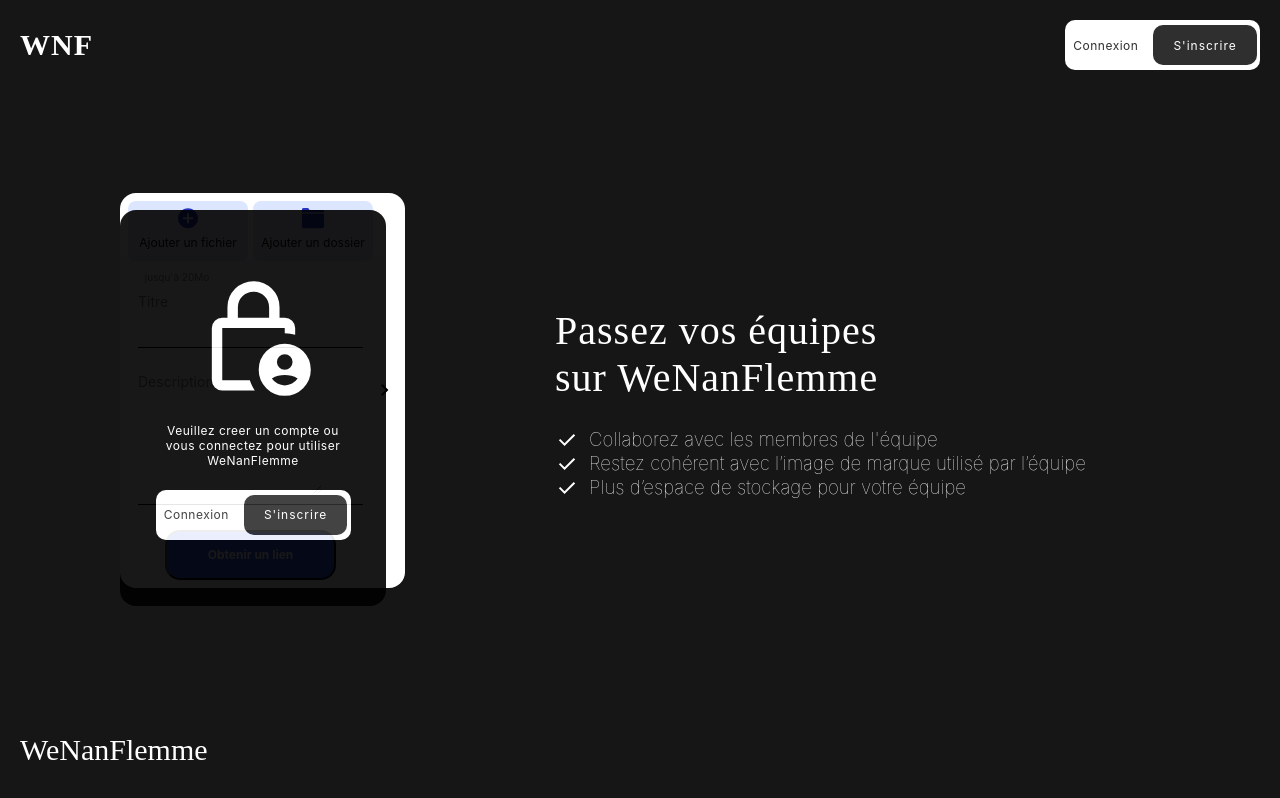
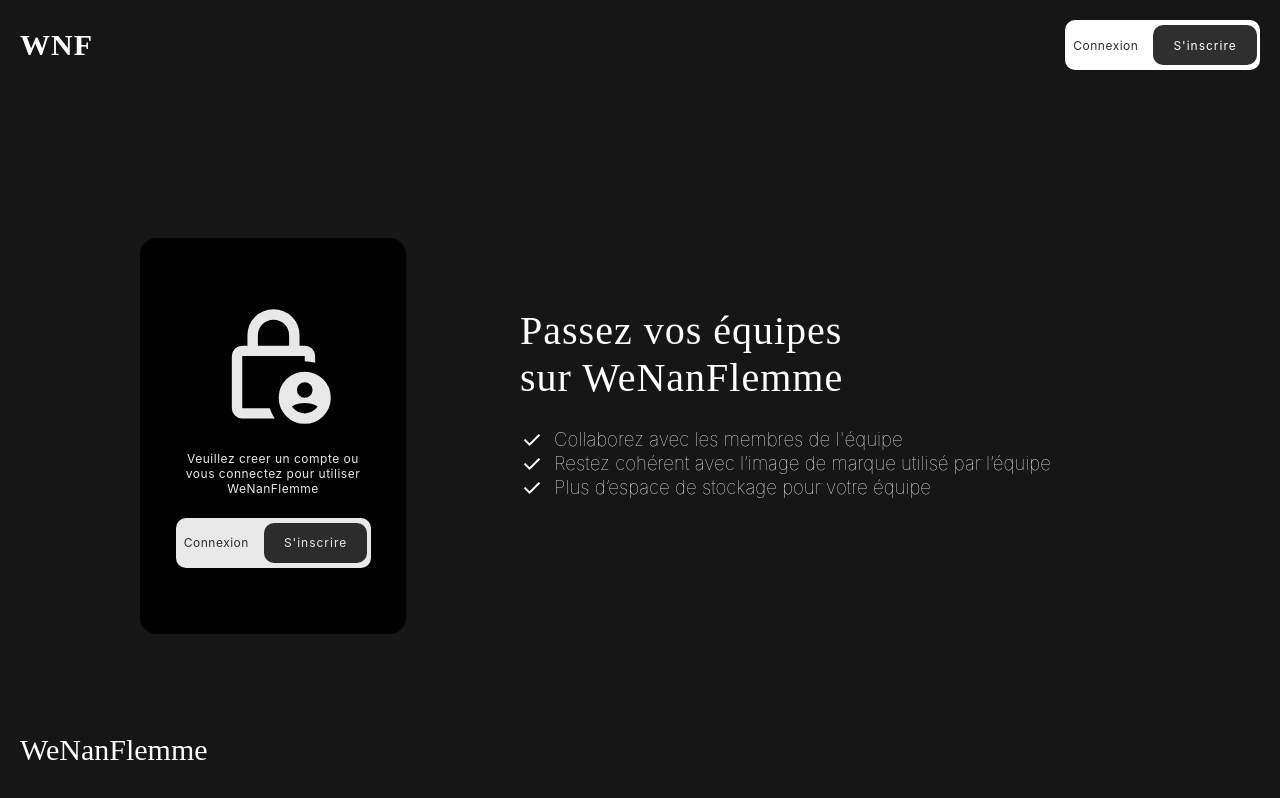
Before and after one commit to 2021413/WeNanFlemme, a React (Vite) app in the folder frontend/: page /compte in a window 1280 px wide. Built offline with nearby package versions, Linux system fonts and the light colour scheme; no server answers; a web font is replaced by a local one.

Commit message:
update du style

```diff
--- a/frontend/src/components/Main/LockedHomeMain.jsx
+++ b/frontend/src/components/Main/LockedHomeMain.jsx
@@ -1,12 +1,15 @@
 import React from "react"
 import LockedMainCard from "./LockedMainCard"
 import MainText from "./MainText"
+import "../../styles/lockedCard.css"
 
 function LockedHomeMain() {
     return (
         <div className="LockedHomeMain">
             <LockedMainCard/>
-            <MainText/>
+            <div className="main-text-wrapper">
+                <MainText/>
+            </div>
         </div>
     )
 }
--- a/frontend/src/components/Main/LockedMainCard.jsx
+++ b/frontend/src/components/Main/LockedMainCard.jsx
@@ -5,8 +5,7 @@
 
 function LockedMainCard(){
     return(
-        <div>
-            <MainCard/>
+        <div className="locked-main-card-container">
             <div className="Card-Overlay">
                 <img className="Lock-img" src="../../static/icons/Lock.svg" />
                 <p className="Text-Locked-Card-Overlay">Veuillez creer un compte ou vous connectez pour utiliser WeNanFlemme</p>
--- a/frontend/src/components/header/ConnectedHeader.jsx
+++ b/frontend/src/components/header/ConnectedHeader.jsx
@@ -36,7 +36,7 @@
     return (
         <div className="Header-bar">
             <div className="WNF-Title">WNF</div>
-            <div className="header" onClick={toggleDropdown}>
+            <div className={`header ${isOpen ? "open" : ""}`} onClick={toggleDropdown}>
                 <div className="header-title-and-icon">
                     <h1>{user?.email || 'Utilisateur'}</h1>
                     <img src="../../static/icons/chevron-right.svg"/>
--- a/frontend/src/styles/ConnectedHeader.css
+++ b/frontend/src/styles/ConnectedHeader.css
@@ -11,6 +11,7 @@
     align-items: center;
     justify-content: space-between;
     width: 100%;
+    user-select: none;
 }
 
 .header {
@@ -22,8 +23,9 @@
     background-color: #FFFFFF;
     padding: 10px;
     border-radius: 5px;
-    transition: all 0.3s ease;
     position: relative;
+    transition: background-color 0.3s ease;
+    user-select: none;
 }
 
 .WNF-Title {
@@ -59,10 +61,15 @@
     border-radius: 0 0 5px 5px;
     z-index: 10;
     box-shadow: 0 2px 5px rgba(0, 0, 0, 0.1);
+    user-select: none;
 }
 
 .dropdown.open {
     display: flex;
+    border-top-left-radius: 0;
+    border-top-right-radius: 0;
+    border-bottom-left-radius: 8px;
+    border-bottom-right-radius: 8px;
 }
 
 .button-container {
@@ -78,6 +85,8 @@
     padding: 10px;
     width: 100%;
     text-align: center;
+    user-select: none;
+    cursor: pointer;
 }
 
 .disconnect {
@@ -90,3 +99,9 @@
     background-color: #000;
     margin: 5px 0;
 }
+
+.header.open {
+    border-bottom-left-radius: 0;
+    border-bottom-right-radius: 0;
+    transition: none;
+}
--- a/frontend/src/styles/SettingPage.css
+++ b/frontend/src/styles/SettingPage.css
@@ -92,3 +92,34 @@
 .settings-page__submit-button--last {
     margin-bottom: 150px;
 }
+
+/* Styles pour les messages d'erreur */
+.settings-page__error-message {
+    color: #ff4d4d;
+    font-size: 14px;
+    margin-top: 5px;
+    font-family: 'Inter', sans-serif;
+}
+
+.settings-page__input--error {
+    border-color: #ff4d4d;
+}
+
+/* Animation pour mettre en évidence les erreurs */
+@keyframes shake {
+    0%, 100% { transform: translateX(0); }
+    10%, 30%, 50%, 70%, 90% { transform: translateX(-5px); }
+    20%, 40%, 60%, 80% { transform: translateX(5px); }
+}
+
+.settings-page__input--animated-error {
+    animation: shake 0.6s ease;
+    border-color: #ff4d4d;
+}
+
+/* Style pour désactiver le bouton d'envoi si erreur */
+.settings-page__submit-button--disabled {
+    background-color: #8b93c9;
+    cursor: not-allowed;
+    opacity: 0.7;
+}
--- a/frontend/src/styles/lockedCard.css
+++ b/frontend/src/styles/lockedCard.css
@@ -11,6 +11,7 @@
     height: 396px;
     background-color: #000000;
     opacity: 90%;
+
     border-radius: 16px;
 }
 
@@ -119,3 +120,13 @@
     font-family: 'Inter', sans-serif;
     font-size: 12px;
 }
+
+.LockedHomeMain {
+    display: flex;
+    flex-direction: row;
+    position: relative;
+}
+
+.main-text-wrapper {
+    margin-left: 500px;
+}
```
